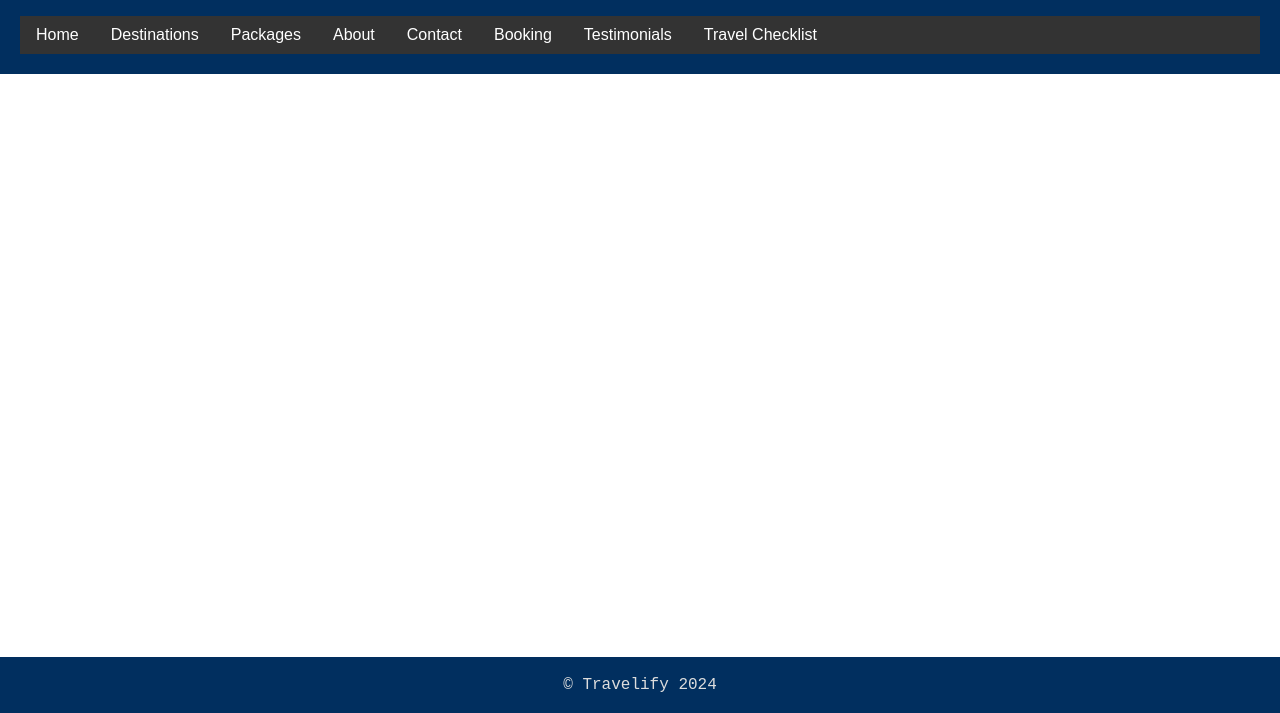
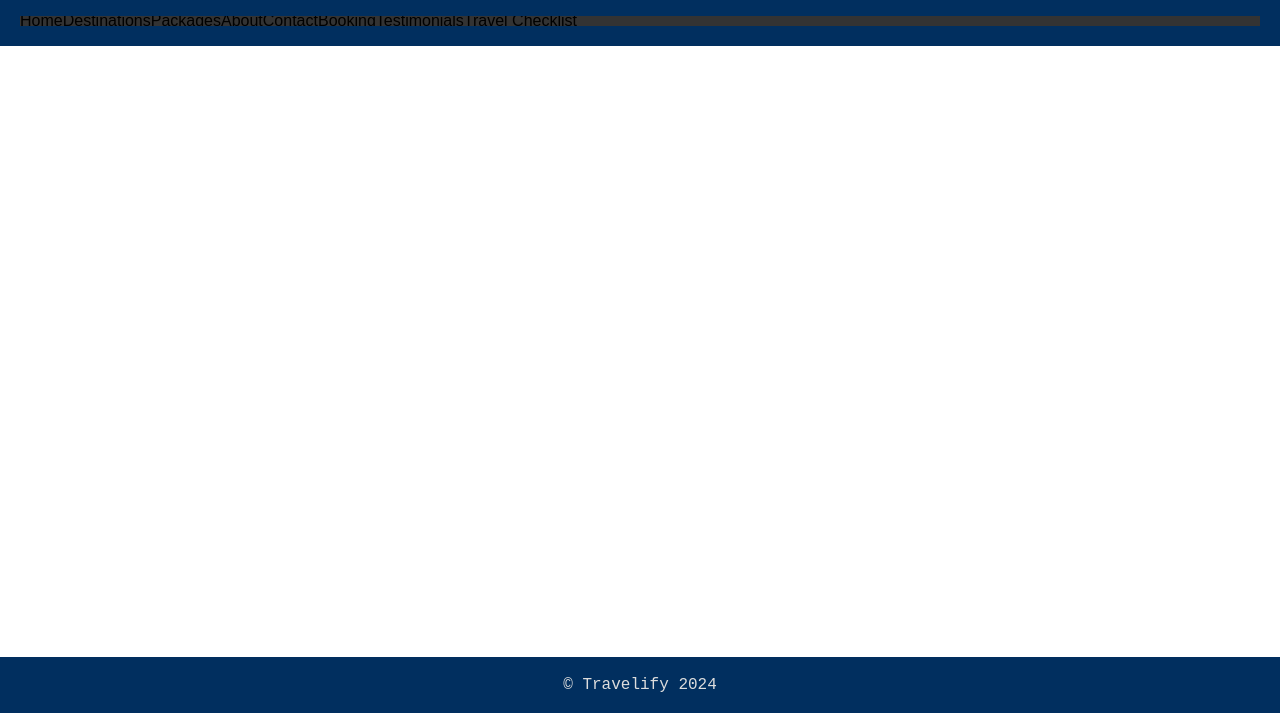
Before and after one commit to SriGit39/testsite, a plain HTML site: page index.html in a window 1280 px wide. Shown: the part 87-800 px from the top of the page. Drawn offline with Linux system fonts and the light colour scheme; no server answers; a web font is replaced by a local one.

Commit message:
Update index.html

```diff
--- a/index.html
+++ b/index.html
@@ -28,14 +28,14 @@ f=false,w=window,d=document,v=d.querySelector('#vwoCode'),cK='_vwo_'+account_id+
     <h4>Your one-stop travel solution!!</h4>
     <nav>
       <ul>
-        <li><a href="index.html">Home</a></li>
-        <li><a href="destinations.html">Destinations</a></li>
-        <li><a href="packages.html">Packages</a></li>
-        <li><a href="about.html">About</a></li>
-        <li><a href="contact.html">Contact</a></li>
-        <li><a href="booking.html">Booking</a></li>
-        <li><a href="testimonial.html">Testimonials</a></li>
-        <li><a href="checklist.html">Travel Checklist</a></li>
+        <li>Home</li>
+        <li>Destinations</li>
+        <li>Packages</li>
+        <li>About</li>
+        <li>Contact</li>
+        <li>Booking</li>
+        <li>Testimonials</li>
+        <li>Travel Checklist</li>
       </ul>
     </nav>
   </header>
```
